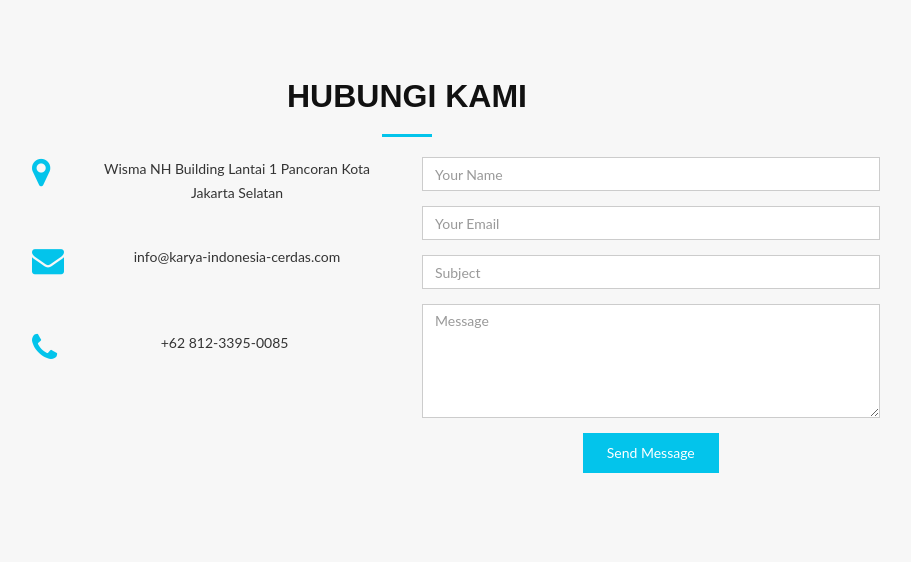
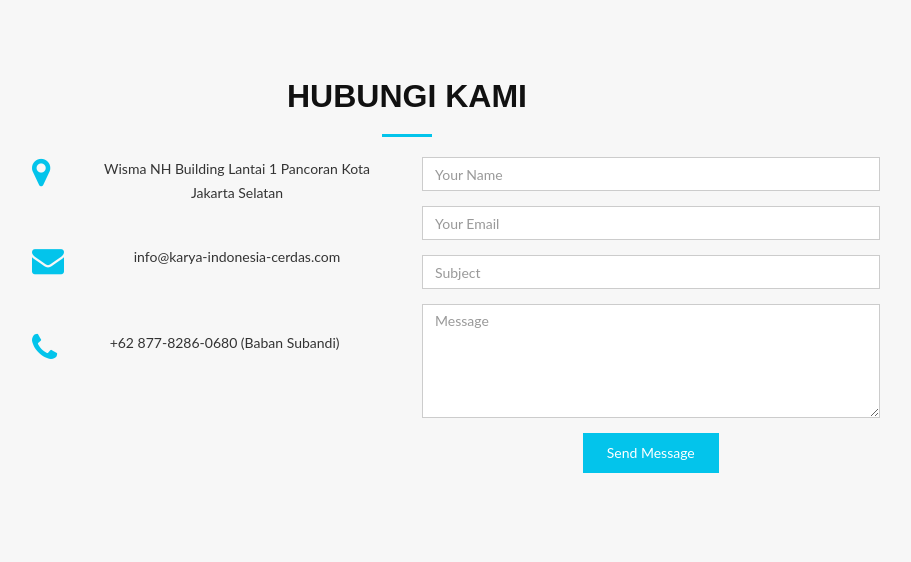
Before and after one commit to karyaindonesiacerdas/kic, a PHP site: page / in a window 1280 px wide. Shown: the part 2097-2659 px from the top of the page, without its empty margins (233-1144 px from the left). Run offline with PHP 8.4, Linux system fonts and the light colour scheme.

Commit message:
update contact

```diff
--- a/home/contact.php
+++ b/home/contact.php
@@ -24,7 +24,7 @@
                      <br>
                      <div>
                          <i class="fa fa-phone"></i>
-                         <span>+62 812-3395-0085</span>
+                         <span>+62 877-8286-0680 (Baban Subandi)</span>
                          <!-- <br>
                          <span>+62 821-2539-2881</span>
                          <br>
--- a/hubungi-kami.php
+++ b/hubungi-kami.php
@@ -31,7 +31,7 @@
                         <br>
                         <div>
                             <i class="fa fa-phone"></i>
-                            <span>+62 812-3395-0085</span>
+                            <span>+62 877-8286-0680 (Baban Subandi)</span>
                             <!-- <br>
                             <span>+62 821-2539-2881</span>
                             <br>
```
